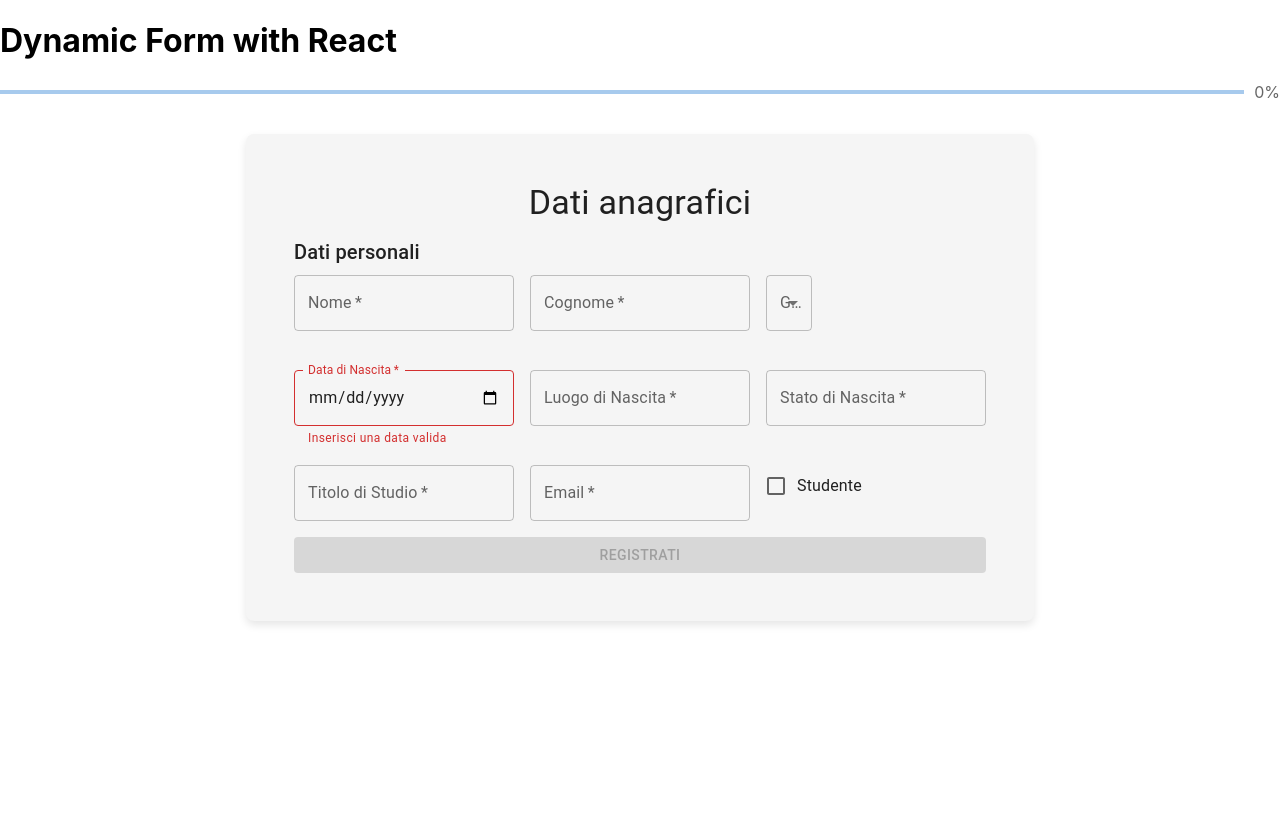
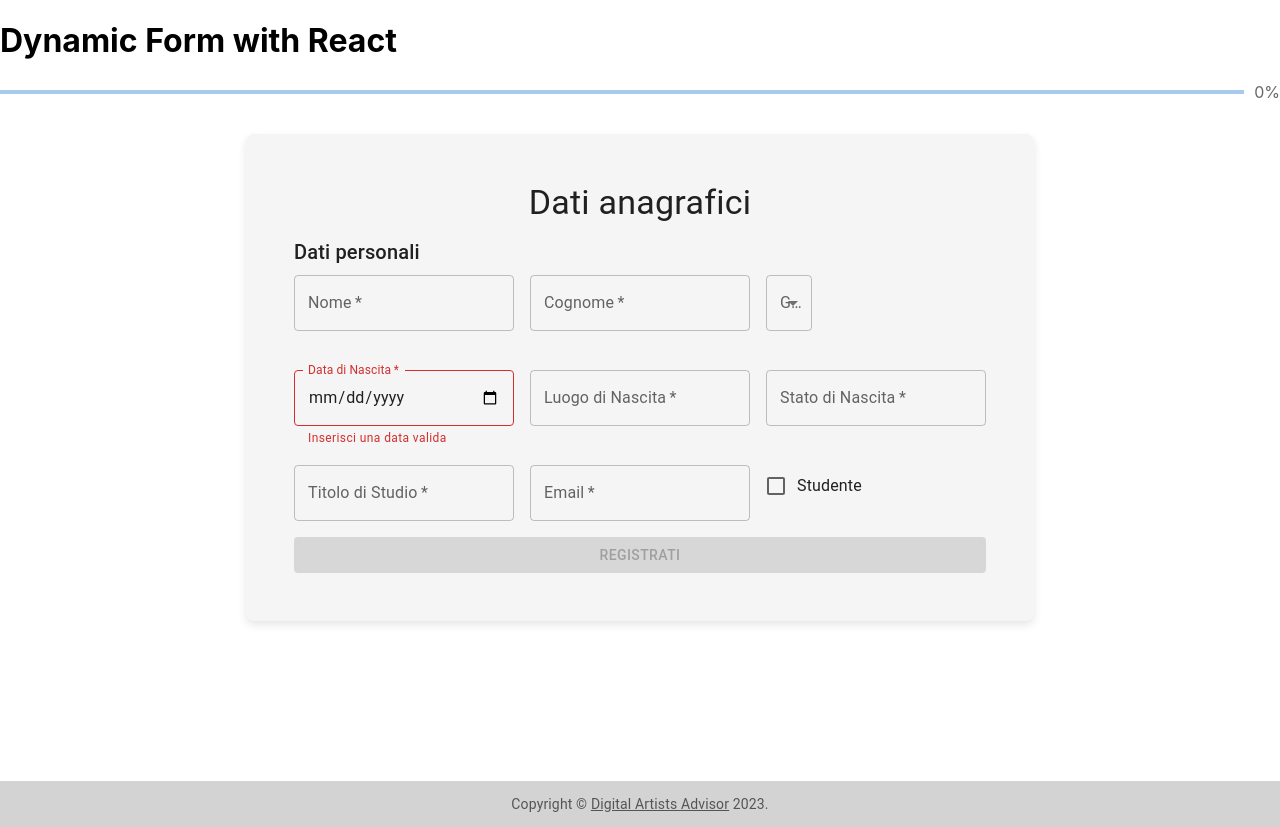
Before and after one commit to mattia757/Ing_Soft, a React (Create React App) app in the folder frontend/: page / in a window 1280 px wide. Before the commit the page ends 800 px from the top, so only its background shows below. Built offline with nearby package versions, Linux system fonts and the light colour scheme.

Commit message:
Footer Done & Ordine Codice Sistemato

```diff
--- a/frontend/src/App.css
+++ b/frontend/src/App.css
@@ -7,32 +7,29 @@
   pointer-events: none;
 }
 
-@media (prefers-reduced-motion: no-preference) {
-  .App-logo {
-    animation: App-logo-spin infinite 20s linear;
-  }
+html, body {
+  height: 100%;
+  margin: 0;
+  padding: 0;
 }
 
-.App-header {
-  background-color: #282c34;
-  min-height: 100vh;
+#container {
   display: flex;
   flex-direction: column;
-  align-items: center;
-  justify-content: center;
-  font-size: calc(10px + 2vmin);
-  color: white;
+  min-height: 100vh; /* Altezza minima pari all'intera altezza della viewport */
+  overflow: hidden; /* Nasconde il contenuto in eccesso oltre il footer */
 }
 
-.App-link {
-  color: #61dafb;
+#content {
+  flex: 1;
+  overflow: auto; /* Abilita lo scrolling del contenuto quando necessario */
+  padding-bottom: 10%; /* Altezza del footer in percentuale rispetto all'altezza del viewport */
 }
 
-@keyframes App-logo-spin {
-  from {
-    transform: rotate(0deg);
-  }
-  to {
-    transform: rotate(360deg);
-  }
+#footer {
+  background-color: lightgray;
+  color: white;
+  padding: 1%; /* Padding in percentuale per il contenuto del footer */
+  position: sticky;
+  bottom: 0;
 }
--- a/frontend/src/App.js
+++ b/frontend/src/App.js
@@ -1,14 +1,20 @@
 import './App.css';
-import './apps/RegisterUser'
-import RegistrationForm from './apps/RegisterUser';
-import Test from './apps/Test';
-import ControlledOpenSelect from './apps/Test';
+import './pages/RegisterUser'
+import RegistrationForm from './pages/RegisterUser';
+import Footer from './components/Footer';
 
 function App() {
+
   return (
-    <div>
-      <h1>Dynamic Form with React</h1>
-      <RegistrationForm />
+    <div id='container'>
+      <div id="content">
+        <h1>Dynamic Form with React</h1>
+        <RegistrationForm />
+      </div>
+
+      <div id='footer'>
+        <Footer />
+      </div>
     </div>
   );
 }
--- a/frontend/src/apps/Test.js
+++ /dev/null
@@ -1,31 +0,0 @@
-import React, { useState } from 'react';
-import TextField from '@mui/material/TextField';
-
-function Test() {
-  const [birthDate, setBirthDate] = useState('');
-
-  const handleDateChange = (event) => {
-    setBirthDate(event.target.value);
-  };
-
-  return (
-    <TextField
-      label="Data di Nascita"
-      fullWidth
-      type="date"
-      InputLabelProps={{
-        shrink: true,
-      }}
-      InputProps={{
-        inputProps: {
-          max: new Date().toISOString().split('T')[0], // Impedisci la selezione di date future
-        },
-        value: birthDate,
-        onChange: handleDateChange,
-      }}
-      required
-    />
-  );
-}
-
-export default Test;
--- /dev/null
+++ b/frontend/src/components/Footer.js
@@ -0,0 +1,22 @@
+import * as React from "react";
+import Container from "@mui/material/Container";
+import Typography from "@mui/material/Typography";
+import Link from "@mui/material/Link";
+import { Box } from "@mui/material";
+
+export default function Footer() {
+  return (
+    <Box component="footer">
+      <Container maxWidth="sm">
+        <Typography variant="body2" color="text.secondary" align="center">
+          {"Copyright © "}
+          <Link color="inherit">
+            Digital Artists Advisor
+          </Link>{" "}
+          {new Date().getFullYear()}
+          {"."}
+        </Typography>
+      </Container>
+    </Box>
+  );
+}
--- a/frontend/src/apps/RegisterUser.js
+++ b/frontend/src/pages/RegisterUser.js
@@ -1,4 +1,4 @@
-import React, { useState, useEffect } from 'react';
+import React, { useState } from 'react';
 import { Element, scroller } from 'react-scroll';
 import { LinearProgress, Box } from '@mui/material';
 
--- a/frontend/src/apps/registration sections/AgenziaSection.js
+++ b/frontend/src/pages/registration sections/AgenziaSection.js
@@ -51,12 +51,10 @@ const AgenziaSection = ({ currentSection, onSubmit }) => {
   };
 
   const isTelValid = (tel1) => {
-        let formattedNumber = "Numero non valido";
-
         const parsedNumber = parsePhoneNumberFromString(tel1, 'ZZ');
 
         if (parsedNumber && parsedNumber.isValid()) {
-        formattedNumber = parsedNumber.formatInternational();
+        parsedNumber.formatInternational();
 
         console.log(parsedNumber && parsedNumber.isValid)
         return true;
--- a/frontend/src/apps/registration sections/AnagraficaSection.js
+++ b/frontend/src/pages/registration sections/AnagraficaSection.js
@@ -14,7 +14,6 @@ import {
   MenuItem,
 } from '@mui/material';
 import styled from '@mui/material/styles/styled';
-import RegisterUser from '../RegisterUser';
 
 const StyledPaper = styled(Paper)(({ theme }) => ({
     padding: theme.spacing(6),
--- a/frontend/src/apps/registration sections/CittadinanzaSection.js
+++ b/frontend/src/pages/registration sections/CittadinanzaSection.js
@@ -2,20 +2,16 @@ import React, { useState, useEffect } from 'react';
 
 import {
   Button,
-  Checkbox,
   Container,
   Grid,
   InputLabel,
   Paper,
   Select,
-  TextField,
   Typography,
   FormControl,
-  FormControlLabel,
   MenuItem,
 } from '@mui/material';
 import styled from '@mui/material/styles/styled';
-import { display, textAlign } from '@mui/system';
 
 const StyledPaper = styled(Paper)(({ theme }) => ({
   padding: theme.spacing(6),
@@ -238,7 +234,7 @@ const CittadinanzaSection = ({ currentSection, onSubmit }) => {
     'Zambia',
     'Zimbabwe'
   ];
-  const countries = euCountries.concat(nonEuCountries)
+  //const countries = euCountries.concat(nonEuCountries)
 
   const [isFormComplete, setIsFormComplete] = useState(false);
 
--- a/frontend/src/apps/registration sections/ContattiSection.js
+++ b/frontend/src/pages/registration sections/ContattiSection.js
@@ -3,17 +3,11 @@ import { parsePhoneNumberFromString } from 'libphonenumber-js'; //Viene usata pe
 
 import {
   Button,
-  Checkbox,
   Container,
   Grid,
-  InputLabel,
   Paper,
-  Select,
   TextField,
   Typography,
-  FormControl,
-  FormControlLabel,
-  MenuItem,
 } from '@mui/material';
 import styled from '@mui/material/styles/styled';
 
@@ -53,12 +47,10 @@ const ContattiSection = ({ currentSection, onSubmit }) => {
 
 
   const isTelValid = (tel1) => {
-    let formattedNumber = "Numero non valido";
-
     const parsedNumber = parsePhoneNumberFromString(tel1, 'ZZ');
 
     if (parsedNumber && parsedNumber.isValid()) {
-      formattedNumber = parsedNumber.formatInternational();
+      parsedNumber.formatInternational();
 
       console.log(parsedNumber && parsedNumber.isValid)
       return true;
--- a/frontend/src/apps/registration sections/ResidenzaSection.js
+++ b/frontend/src/pages/registration sections/ResidenzaSection.js
@@ -253,17 +253,6 @@ const ResidenzaSection = ({ currentSection, onSubmit }) => {
 
   const [isFormComplete, setIsFormComplete] = useState(false);
 
-  const isNameValid = (name) => {
-    const namePattern = /^[a-zA-Z\s]*$/;
-    return namePattern.test(name)
-  };
-
-  const isAddressValid = (residenza) => {
-    const residenzaPattern = /^[a-zA-Z0-9\- ]+$/;
-
-    return residenzaPattern.test(residenza)
-  };
-
   const handleCheckboxChange = (event) => {
     setDomicilioSameResidenza(event.target.checked);
     console.log(event.target.checked)
@@ -306,7 +295,7 @@ const ResidenzaSection = ({ currentSection, onSubmit }) => {
     } else {
       setIsFormComplete(false);
     }
-  }, [residenza, cap, cittàResidenza, provinciaResidenza, regioneResidenza, stateResidence,
+  }, [domicilioSameResidenza, residenza, cap, cittàResidenza, provinciaResidenza, regioneResidenza, stateResidence,
     domicilio, capDomicilio, cittàDomicilio, provinciaDomicilio, regioneDomicilio, stateDomicilio
 ]);
 
```
Also changed, not shown: frontend/src/pages/registration sections/ArtistaSection.js (renamed from frontend/src/apps/registration sections/ArtistaSection.js).
